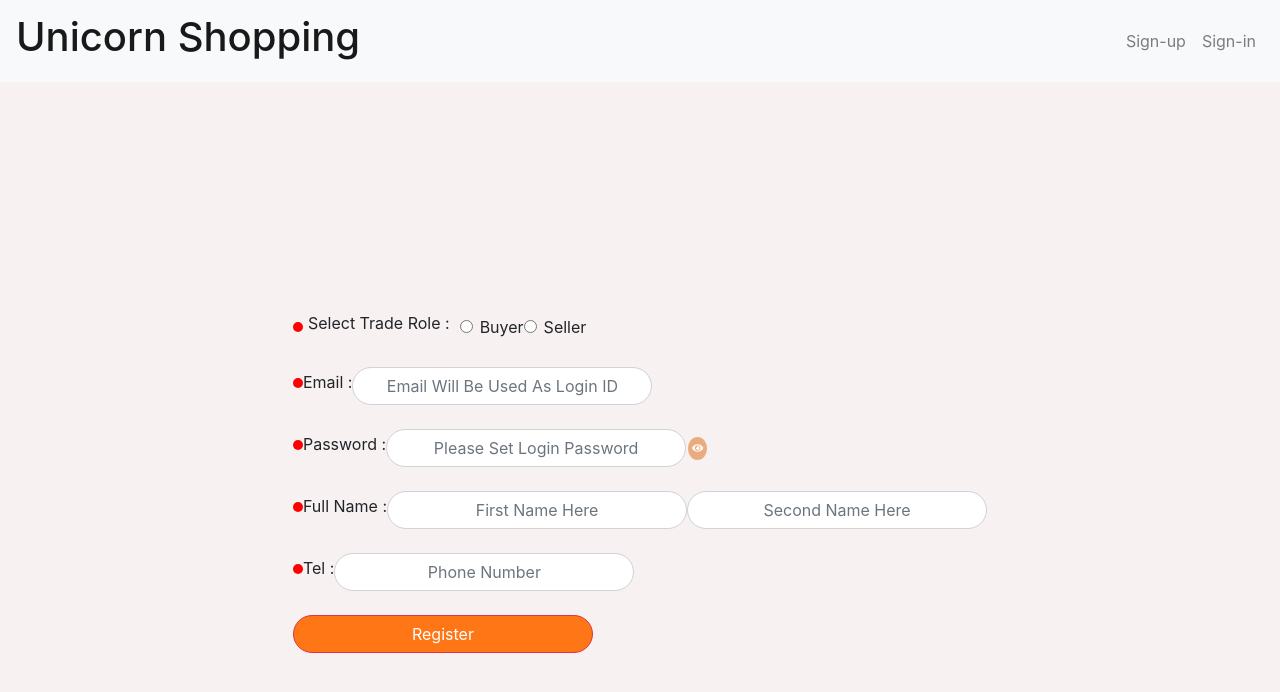
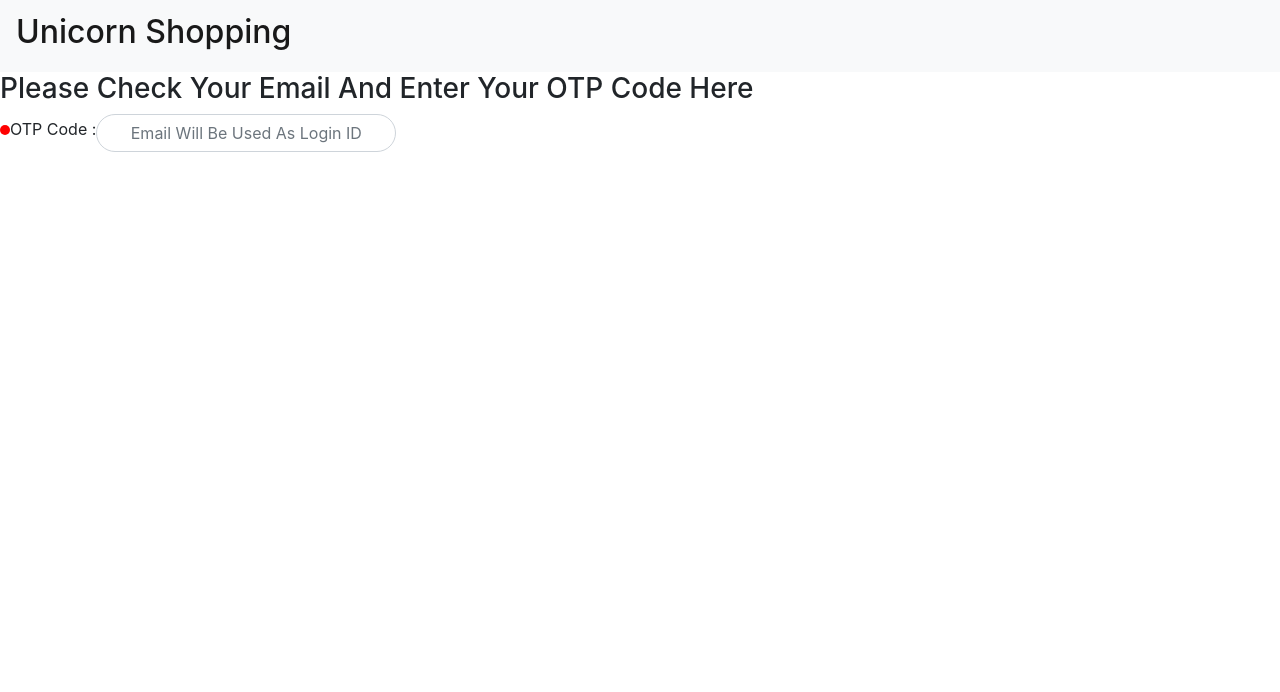
Before and after one commit to Dilansilva/Online-Shopping, a React (Create React App) app: page / in a window 1280 px wide. Shown: the top 692 px of the page. Built offline with nearby package versions, Linux system fonts and the light colour scheme.

Commit message:
Have to add button and have to set alignments in Email Verification

```diff
--- a/src/App.js
+++ b/src/App.js
@@ -1,11 +1,12 @@
 import HomePage from './pages/HomePage/HomePage';
 import HeaderComponent from './pages/HeaderComponent';
 import SignUp from './pages/Sign-Up/Sign-Up';
+import EmailVerification from './pages/Email-Verification/EmailVerification';
 
 const App = () => {
   return (
     <div className="App">
-       <SignUp/>
+       <EmailVerification/>
     </div>
   );
 }
--- /dev/null
+++ b/src/css/EmailVerification/EmailVerification.css
@@ -0,0 +1,3 @@
+.spaceBetweenNavBar {
+    margin-top: '100px';
+}
--- a/src/pages/Email-Verification/EmailVerification.js
+++ b/src/pages/Email-Verification/EmailVerification.js
@@ -0,0 +1,38 @@
+import React from 'react';
+import {Navbar,
+        Col,
+        Form} from 'react-bootstrap';//Nav item
+
+import Lable from '../Sign-Up/Lable';//Import Lable Component
+import Input from '../Sign-Up/Input';//Import Input Component
+
+import '../../css/Sign-Up/SignUp.css';
+import '../../css/EmailVerification/EmailVerification.css';
+
+const EmailVerification = () => {
+    return(
+        <div>
+            <Navbar expand="lg" variant="light" bg="light" expand="lg">
+                <Navbar.Brand><h2>Unicorn Shopping</h2></Navbar.Brand>
+            </Navbar>
+                <div className="spaceBetweenNavBar">
+                    <h3>Please Check Your Email And Enter Your OTP Code Here</h3>
+                        <Form>
+                            <Form.Row>
+                                <Col className="alignItems">
+                                    <Lable
+                                        Lable="OTP Code : "
+                                    />
+                                        <Input
+                                            placeholder="Email Will Be Used As Login ID"
+                                            type="text"
+                                        />
+                                </Col>
+                            </Form.Row>
+                        </Form>
+                </div>
+        </div>
+    );
+}
+
+export default EmailVerification;
--- a/src/pages/Sign-Up/Sign-Up.js
+++ b/src/pages/Sign-Up/Sign-Up.js
@@ -12,7 +12,6 @@ import '../../css/Sign-Up/SignUp.css';
 
 import {Col,
     Form,
-    Jumbotron,
     Button
     } from 'react-bootstrap';
 
```
Also changed, not shown: 1 other file (tests, documents, lock files or other folders).
